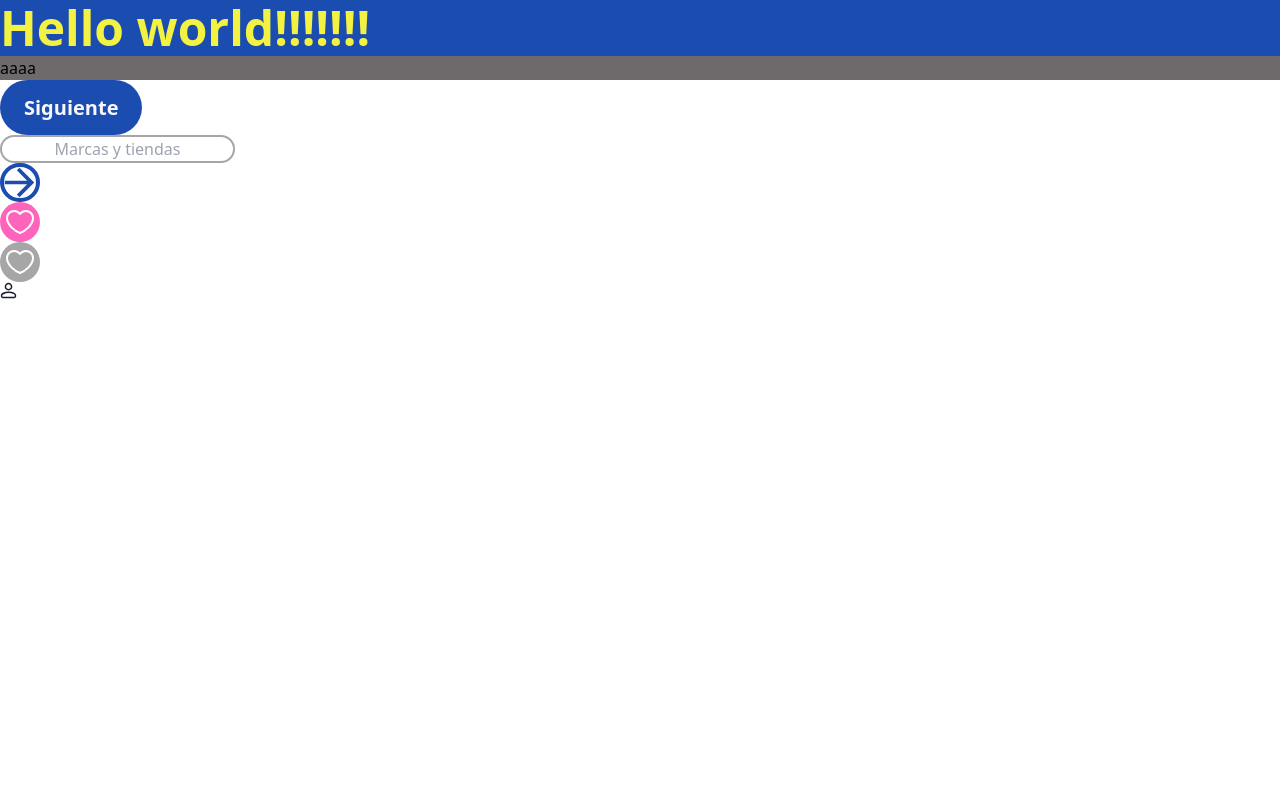
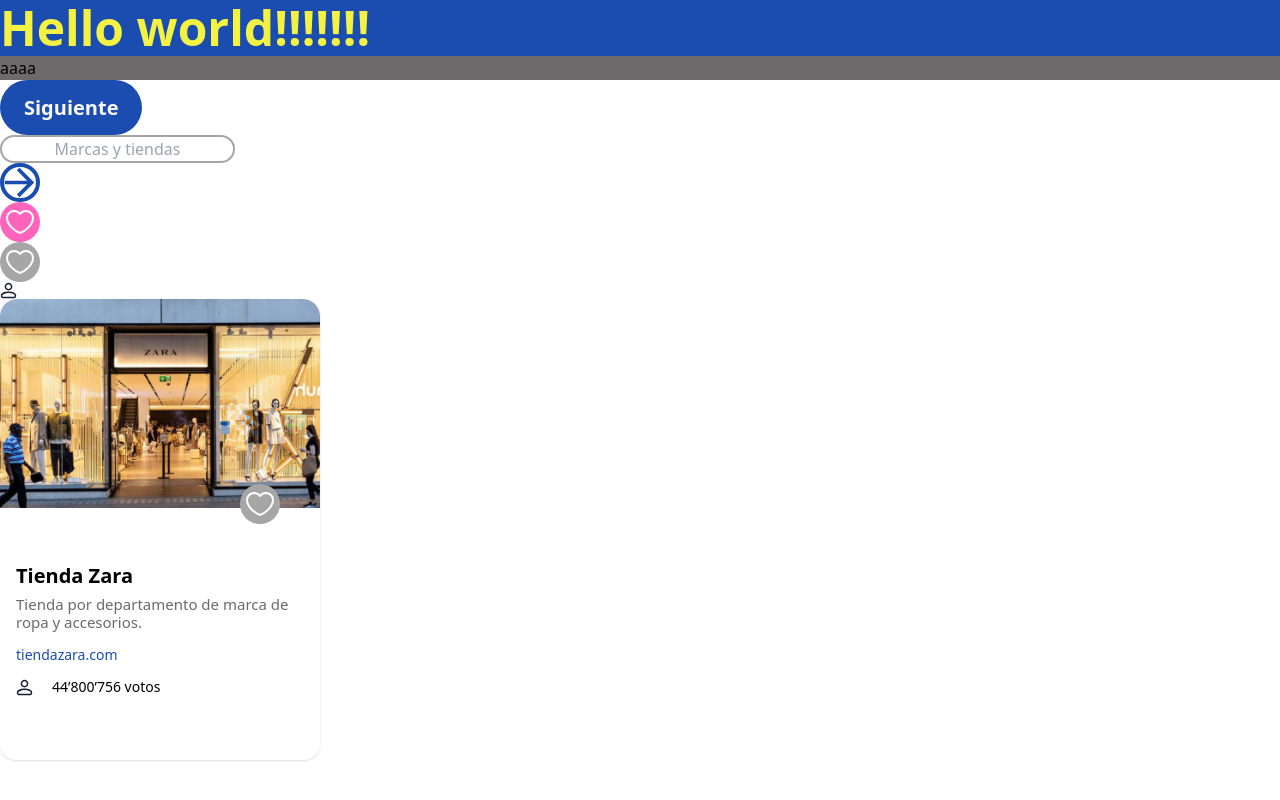
Before and after one commit to EduardoPR15/ParaCuando, a Next.js app: page / in a window 1280 px wide. Built offline with nearby package versions, Linux system fonts and the light colour scheme.

Commit message:
style: eventcard

```diff
--- /dev/null
+++ b/pages/components/EventCard.tsx
@@ -0,0 +1,30 @@
+import React from 'react'
+import LikeButton from './LikeButton'
+import NotLikeButton from './NotLikeButton'
+import ProfileIcon from './ProfileIcon'
+
+const EventCard = () => {
+  return (
+    <div className='rounded-2xl overflow-hidden w-80 shadow h-max'>
+
+        <img src="../Rectangle 1.png" alt="" />
+        <div className='w-max relative bottom-6 left-3/4'>
+            <NotLikeButton/>
+        </div>
+
+        <div className='pt-4 pl-4 pb-2 text-h600'>Tienda Zara</div>
+        <p className='text-h400-p pl-4 pr-7 pb-4 justify-center text-primary-grayDark'>
+            Tienda por departamento de marca de ropa y accesorios.</p>
+
+        <p className='pl-4 pb-4 text-h500-p text-primary-blue'><a href="tiendazara.com">tiendazara.com</a></p>
+        <div className='flex pl-4 pb-16'>
+            <ProfileIcon/>
+            <p className='pl-8 text-h500-p'> 44’800’756 votos</p>
+        </div>
+
+
+    </div>
+  )
+}
+
+export default EventCard
--- a/pages/components/ProfileIcon.tsx
+++ b/pages/components/ProfileIcon.tsx
@@ -2,7 +2,7 @@
 
 const ProfileIcon = () => {
   return (
-    <div className='w-10 h-10 rounded-full'>
+    <div className='rounded-full w-1 m-0 '>
 <svg width="17" height="17" viewBox="0 0 17 17" fill="none" xmlns="http://www.w3.org/2000/svg">
 <path d="M1.89233 12.3778L1.89218 12.378C1.68609 12.7135 1.58337 13.0766 1.58337 13.4833V14.25C1.58337 14.5764 1.69093 14.8375 1.9272 15.0738C2.16257 15.3092 2.42326 15.4167 2.75004 15.4167H14.25C14.5766 15.4167 14.8378 15.3093 15.0738 15.0738C15.3093 14.8378 15.4167 14.5766 15.4167 14.25V13.4833C15.4167 13.0766 15.314 12.7135 15.1079 12.378L15.1078 12.3778C14.8991 12.0379 14.63 11.7873 14.2931 11.6121C13.3523 11.1422 12.4007 10.7916 11.4379 10.5581C10.4737 10.3249 9.4948 10.2083 8.50004 10.2083C7.50528 10.2083 6.52642 10.3249 5.56221 10.5581L1.89233 12.3778ZM1.89233 12.3778C2.10096 12.0379 2.37008 11.7873 2.707 11.6121M1.89233 12.3778L2.707 11.6121M2.707 11.6121C3.64778 11.1422 4.59932 10.7916 5.56215 10.5581L2.707 11.6121ZM8.50004 7.75001C7.64637 7.75001 6.93424 7.4548 6.32308 6.84364C5.71192 6.23247 5.41671 5.52035 5.41671 4.66668C5.41671 3.813 5.71192 3.10088 6.32308 2.48972C6.93424 1.87855 7.64637 1.58334 8.50004 1.58334C9.35371 1.58334 10.0658 1.87855 10.677 2.48972C11.2882 3.10088 11.5834 3.813 11.5834 4.66668C11.5834 5.52035 11.2882 6.23247 10.677 6.84364C10.0658 7.4548 9.35371 7.75001 8.50004 7.75001Z" stroke="#1A1E2E" stroke-width="1.5"/>
 </svg>
--- a/pages/index.tsx
+++ b/pages/index.tsx
@@ -8,6 +8,7 @@
 import LikeButton from './components/LikeButton';
 import NotLikeButton from './components/NotLikeButton';
 import ProfileIcon from './components/ProfileIcon';
+import EventCard from './components/EventCard';
 
 
 
@@ -34,6 +35,7 @@
         <LikeButton/>
         <NotLikeButton/>
         <ProfileIcon/>
+        <EventCard/>
        </div>
       </main>
     </>
```
Also changed, not shown: public/Rectangle 1.png (added).
